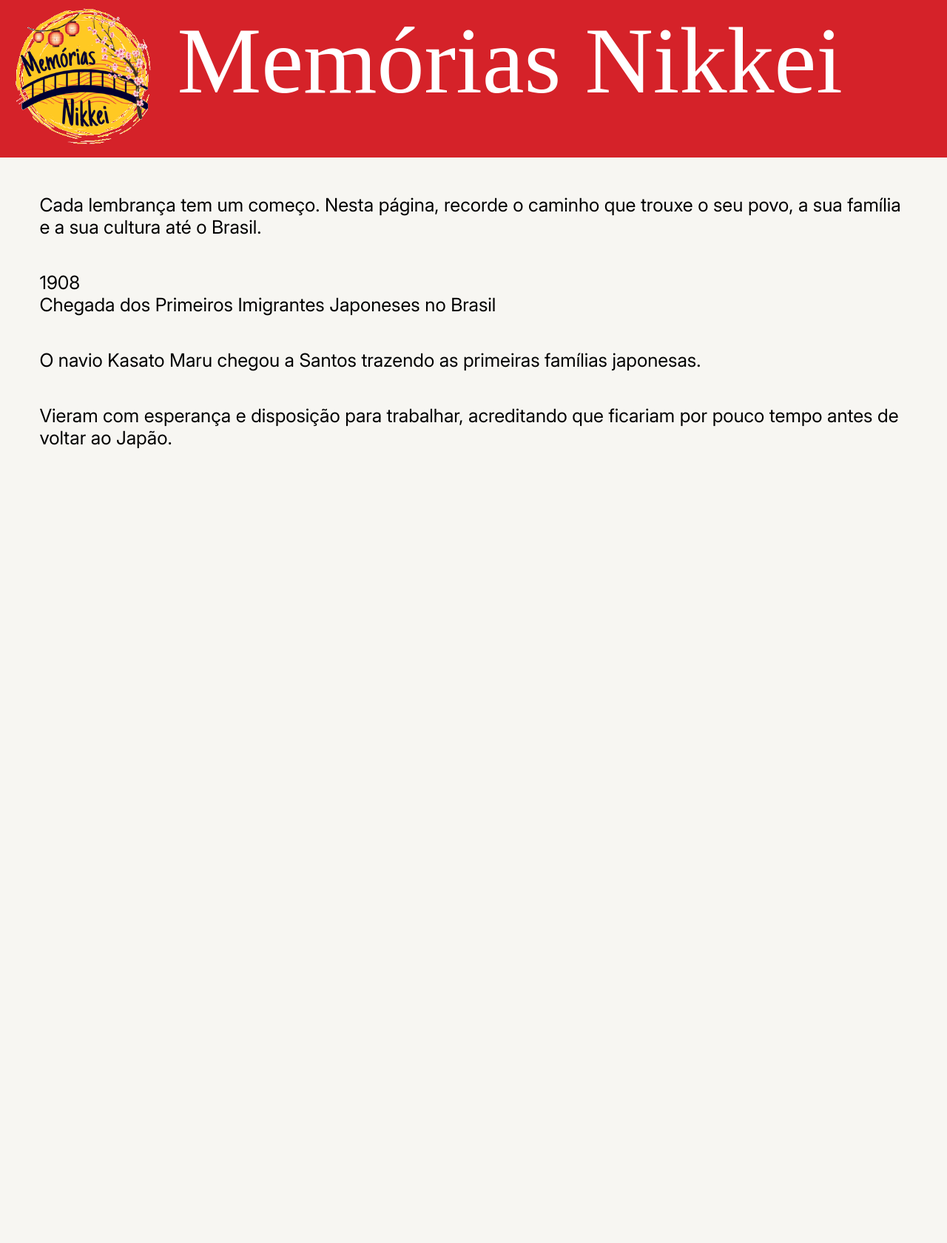
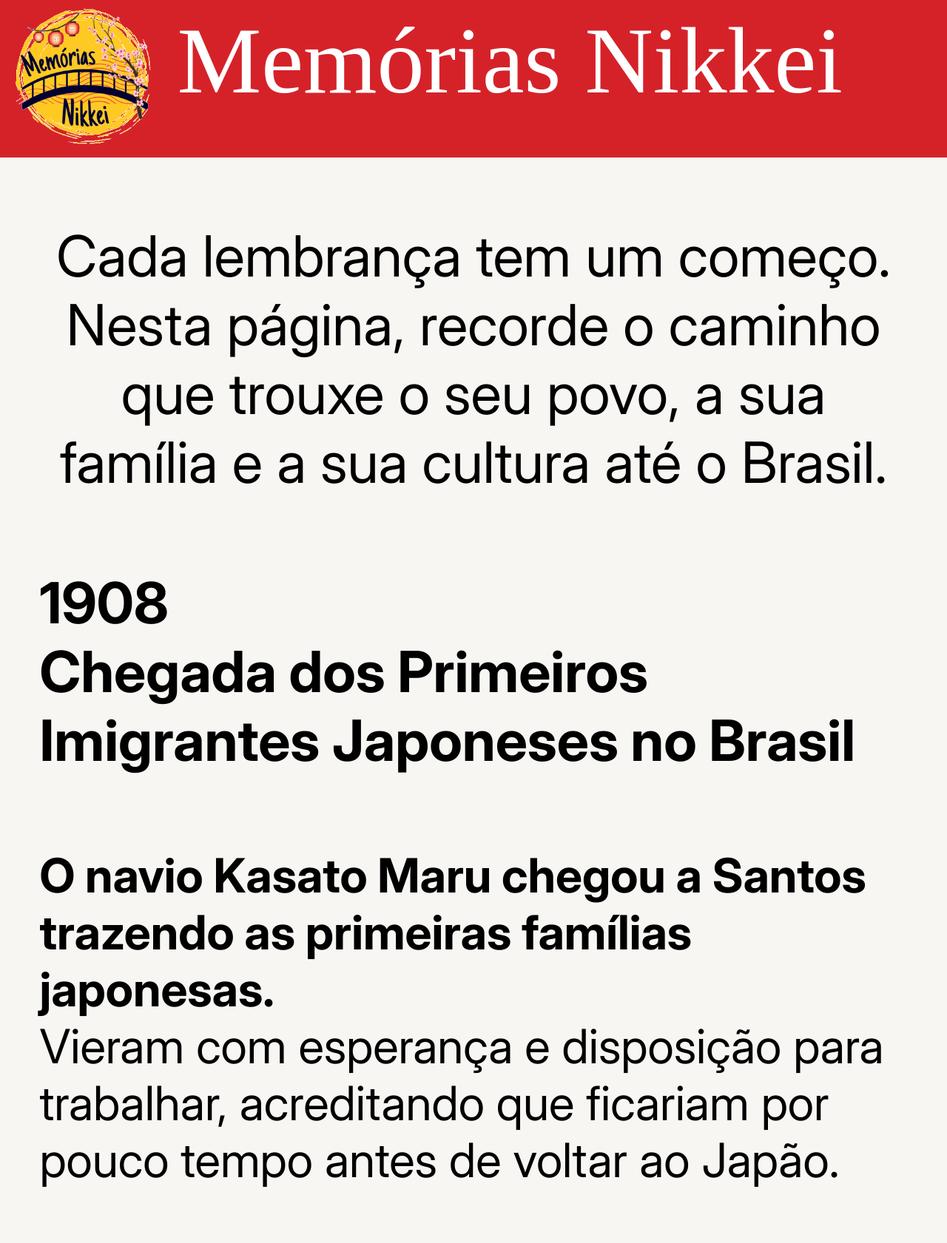
Before and after one commit to Liu-Fernando/MemNikkey, a Flask app: page /linhaDoTempo in a window 1280 px wide. Shown: the whole page at 74% size. Before the commit the page ends 607 px from the top, so only its background shows below. Run offline with Flask 3, Linux system fonts and the light colour scheme.

Commit message:
Add styles for text box and submit button

```diff
--- a/static/style.css
+++ b/static/style.css
@@ -278,3 +278,73 @@ body {
     text-decoration: none;
     cursor: pointer;
 }
+
+/* caixa de texto para resposta página adicionar memória */
+.textBox{
+    font-family: Inter;
+    font-size: 7.5vw;
+    text-align: center;
+    padding-top: 8vw;
+    font-weight: bold;
+}
+
+/* botão enviar página adicionar memória */
+input[type="submit"] {
+    all: unset;
+    box-sizing: border-box;
+
+    font-family: Inter;
+    width: 50vw;
+    height: 18vw;
+    display: flex;
+    justify-content: center;
+    align-items: center;
+    margin: 0 auto;
+
+    background-color: #1e497c;
+    color: white;
+
+    padding: 10px 15px;
+    border-radius: 15vw;
+    font-size: 9vw;
+    font-weight: bold;
+
+    text-decoration: none;
+    cursor: pointer;
+}
+
+input[type="text"] {
+  width: 85vw;
+  height: 8vw;
+  padding: 1.4vw;
+  font-size: 7vw;
+  border-color: black;
+  font-family: Inter;
+}
+
+/** cofiguração de texto da página linha do tempo **/
+
+.textoLinhaDoTempo{
+    font-size: 6vw;
+    text-align: center;
+}
+
+#negrito{
+    font-weight: bold;
+    text-align: left;
+}
+
+#pequenoNegrito{
+    font-size: 5vw;
+    text-align: left;
+    font-weight: bold;
+    padding-bottom: 0vw;
+    margin-bottom: 0vw;;
+}
+
+#pequenoNormal{
+    font-size: 5vw;
+    text-align: left;
+    padding-top: 0vw;
+    margin-top: 0vw;
+}
```
